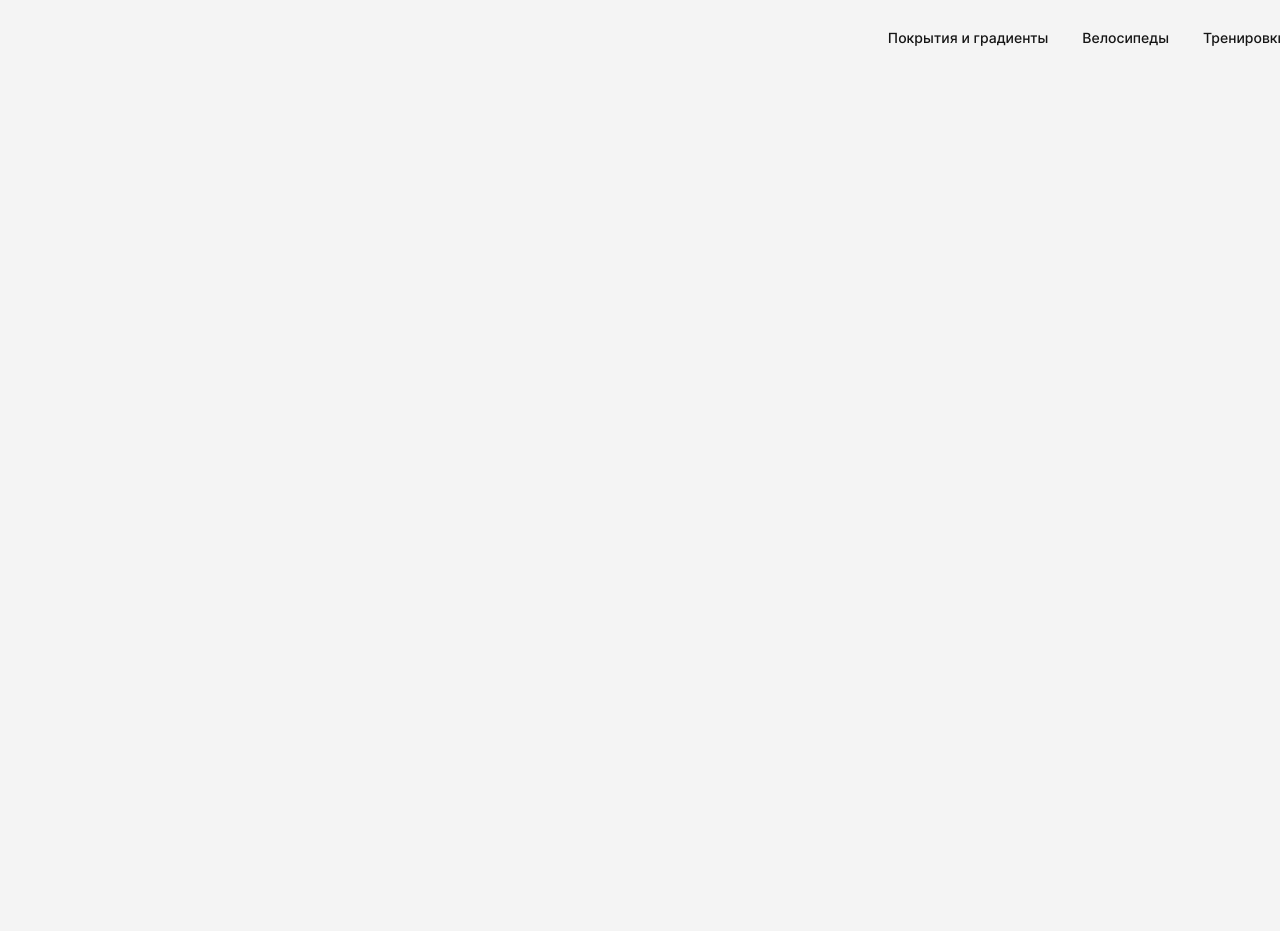
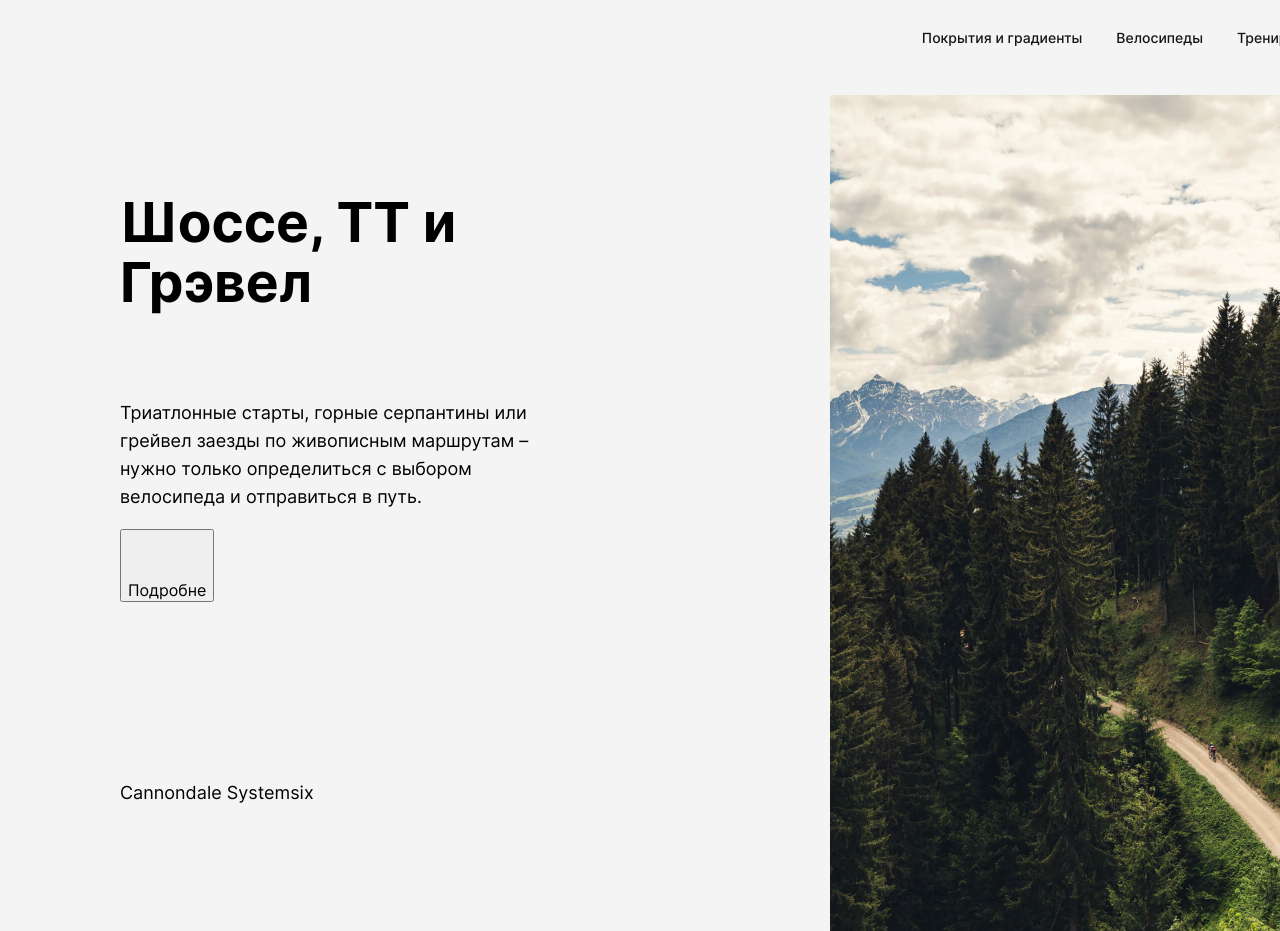
Before and after one commit to AlekseyShaydullin/bike, a plain HTML site: page index.html in a window 1280 px wide. Shown: the top 931 px of the page. Before the commit the page ends 800 px from the top, so only its background shows below. Drawn offline with Linux system fonts and the light colour scheme; files whose address does not match are found by name.

Commit message:
Добавить картинку, заголовок, описание, кнопку

```diff
--- a/blocks/header/_header.scss
+++ b/blocks/header/_header.scss
@@ -1,5 +1,5 @@
 .header {
-  /*max-width: 1440px;*/
+  width: 100%;
   margin: 0 auto;
   display: flex;
   flex-wrap: wrap;
--- /dev/null
+++ b/blocks/lead-info/_lead-info.scss
@@ -0,0 +1,32 @@
+.lead-info {
+  width: 460px;
+  padding-top: 80px;
+  padding-left: 120px;
+
+  &__title {
+    font-style: normal;
+    font-weight: 700;
+    font-size: 55px;
+    line-height: 60px;
+  }
+
+  &__subtitle {
+    padding-top: 50px;
+    font-style: normal;
+    font-weight: 400;
+    font-size: 18px;
+    line-height: 28px;
+  }
+
+  &__button {
+    padding-top: 50px;
+  }
+
+  &__name-bike {
+    padding-top: 167px;
+    font-style: normal;
+    font-weight: 400;
+    font-size: 18px;
+    line-height: 18px;
+  }
+}
--- /dev/null
+++ b/blocks/lead/_lead.scss
@@ -0,0 +1,10 @@
+.lead {
+  height: 856px;
+  width: 100%;
+  background-image: url(.../../../images/road-Intro.jpg);
+  background-repeat: no-repeat;
+  background-size: 610px 836px;
+  background-position: right bottom;
+  position: relative;
+  z-index: 1;
+}
--- a/blocks/navigation/_navigation.scss
+++ b/blocks/navigation/_navigation.scss
@@ -12,6 +12,10 @@
 
   &__item {
     padding-right: 34px;
+
+    &:last-child {
+      padding-right: 0;
+    }
   }
 
   &__link {
--- a/index.html
+++ b/index.html
@@ -10,6 +10,7 @@
   <link rel="stylesheet" href="./pages/index.css">
 </head>
 <body class="page">
+  <!--Шапка сайта-->
   <header class="header">
     <nav class="navigation">
       <ul class="navigation__list">
@@ -25,5 +26,16 @@
       </ul>
     </nav>
   </header>
+  <main class="content">
+    <!--Блок Lead-->
+    <section class="lead">
+      <div class="lead-info">
+        <h1 class="lead-info__title">Шоссе, ТТ и Грэвел</h1>
+        <p class="lead-info__subtitle">Триатлонные старты, горные серпантины или грейвел заезды по живописным маршрутам – нужно только определиться с выбором велосипеда и отправиться в путь.</p>
+        <button class="lead-info__button">Подробне</button>
+        <h2 class="lead-info__name-bike">Cannondale Systemsix</h2>
+      </div>
+    </section>
+  </main>
 </body>
 <footer class="footer"></footer>
--- a/pages/index.scss
+++ b/pages/index.scss
@@ -3,3 +3,5 @@
 @import '../blocks/page/page';
 @import '../blocks/header/header';
 @import '../blocks/navigation/navigation';
+@import '../blocks/lead/lead';
+@import '../blocks/lead-info/lead-info';
```
Also changed, not shown: pages/index.css, pages/lead-info.css (added), pages/lead.css (added), 3 other files.
